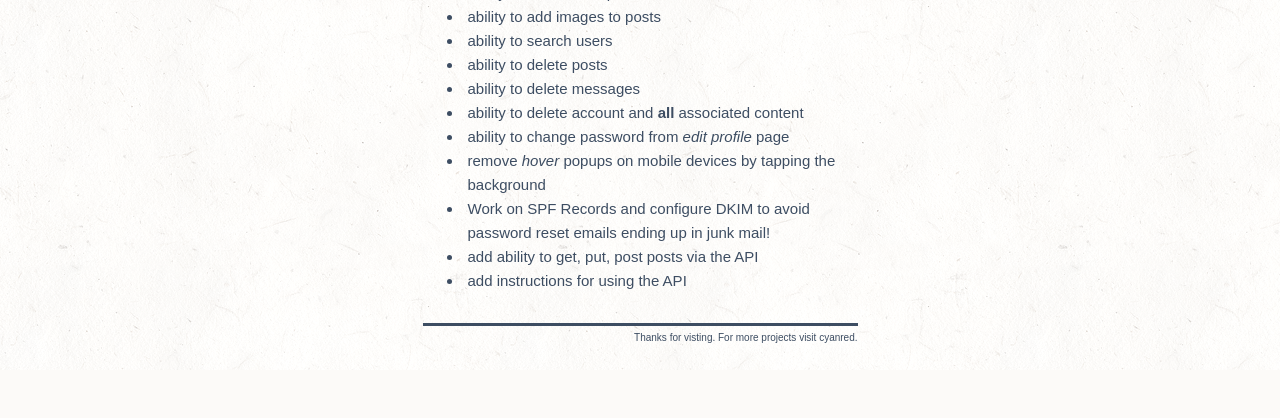
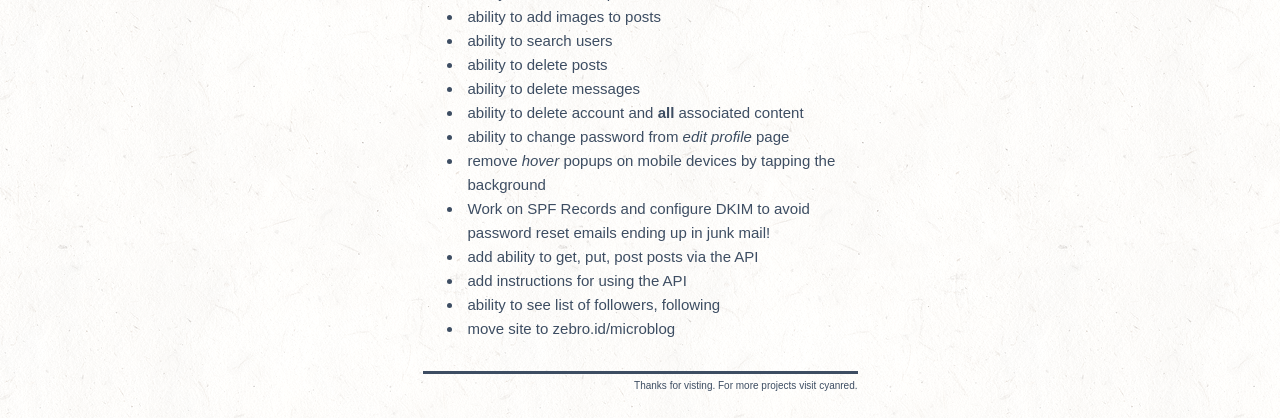
Before and after one commit to jessicarush/flask-microblog, a Flask app: page /about in a window 1280 px wide. Shown: the part 646-1064 px from the top of the page. Before the commit the page ends 1016 px from the top, so only its background shows below. Run offline with Flask 2, Linux system fonts and the light colour scheme; the visitor is signed in with stand-in values (Sample User, id 1); data comes from the database, SQL or seed files in the repository; data that the repository does not hold is empty; some libraries are stand-ins or nearby versions; some web fonts are replaced.

Commit message:
Added notes to future features list.

```diff
--- a/app/templates/about.html
+++ b/app/templates/about.html
@@ -48,5 +48,7 @@
         <li>Work on SPF Records and configure DKIM to avoid password reset emails ending up in junk mail!</li>
         <li>add ability to get, put, post posts via the API</li>
         <li>add instructions for using the API</li>
+        <li>ability to see list of followers, following</li>
+        <li>move site to zebro.id/microblog</li>
 
 {% endblock %}
```
